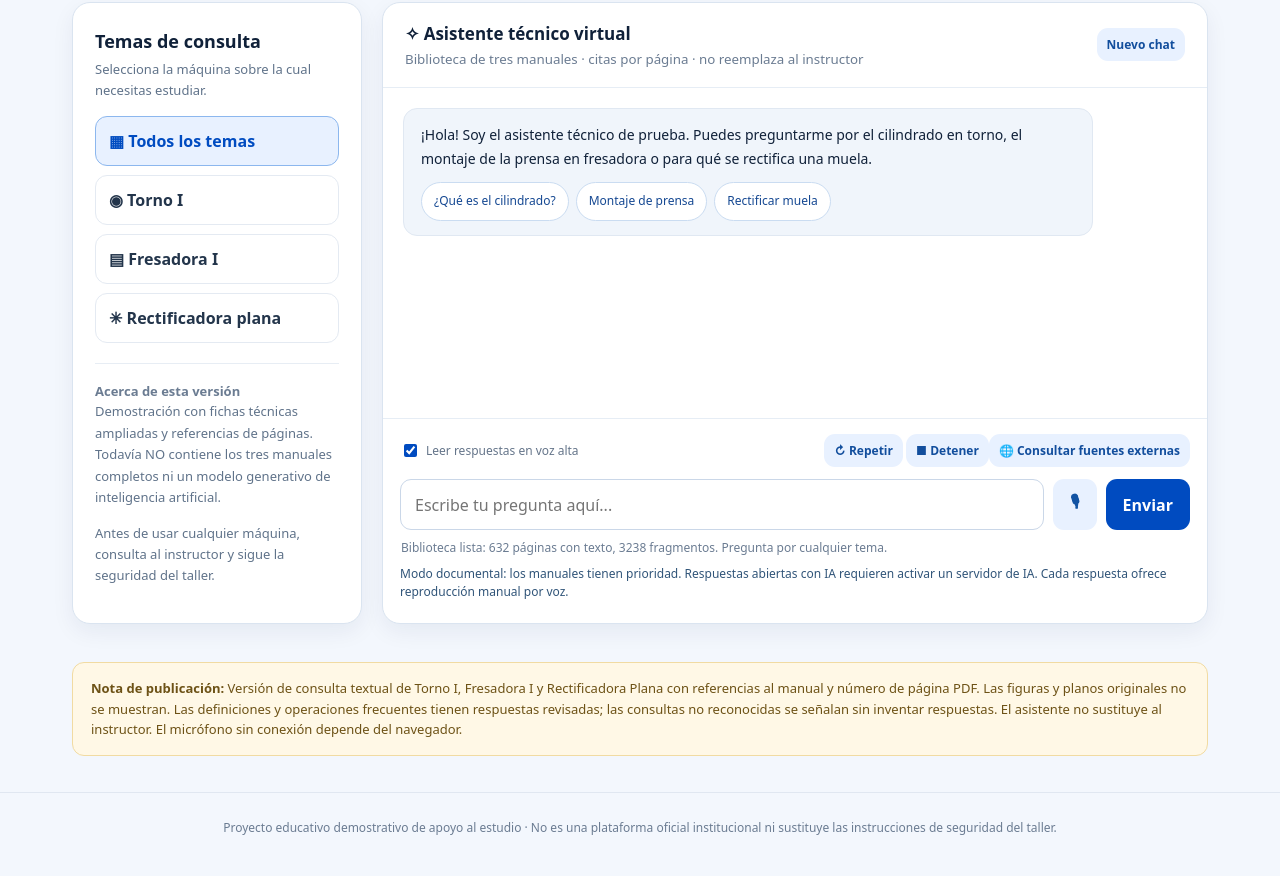
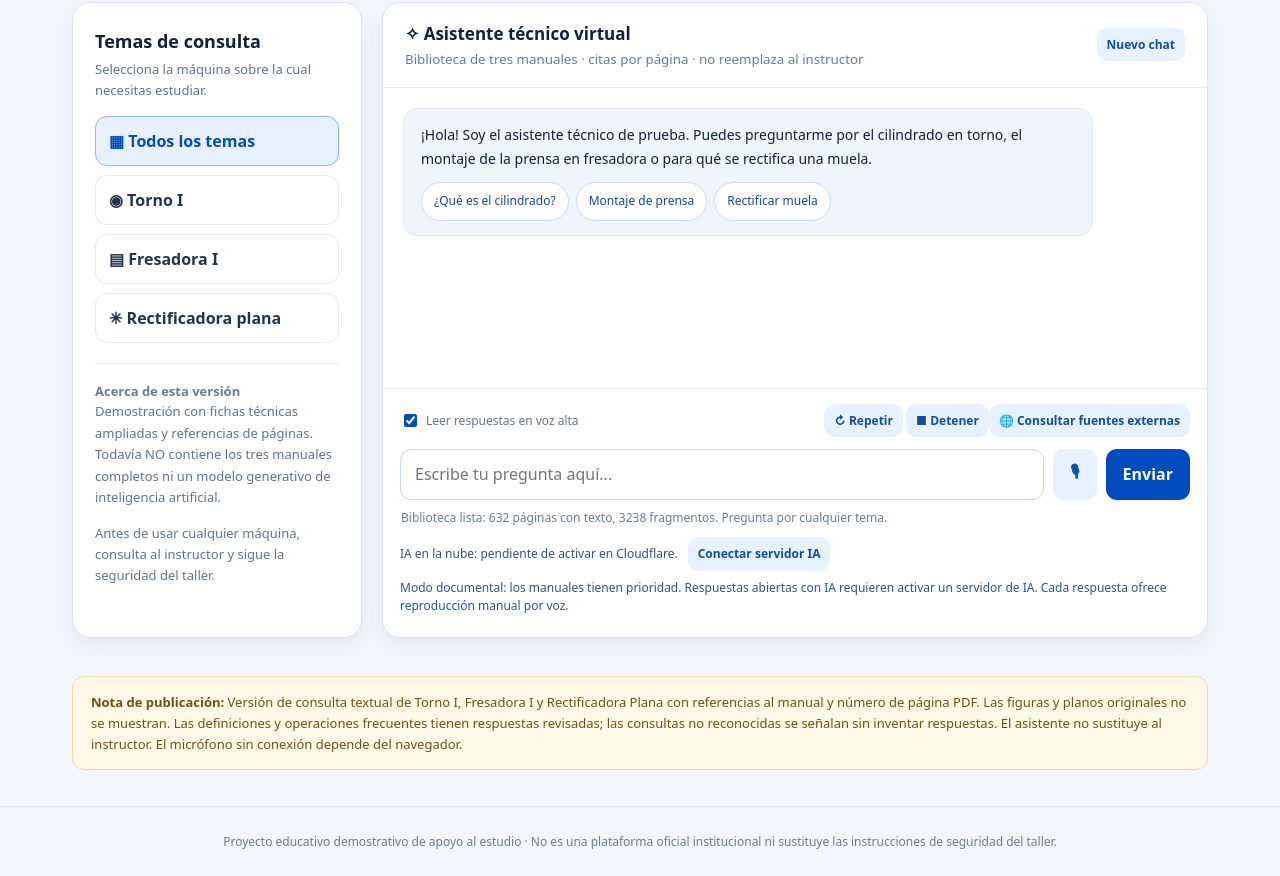
Before and after one commit to egresadosenatichincha-hue/aula-tecnica-senatichincha, a plain HTML site: page index.html in a window 1280 px wide. Shown: the part 475-1351 px from the top of the page. Drawn offline with Linux system fonts and the light colour scheme.

Commit message:
Conectar interfaz publicada al servidor Cloudflare AI configurable

```diff
--- a/index.html
+++ b/index.html
@@ -344,5 +344,6 @@ loadManuals();
 
 </script>
 <script src="./senati-resolver.js" defer></script>
+<script src="./senati-cloud-ai.js" defer></script>
 <script src="./senati-application.js" defer></script>
 </body></html>
```
